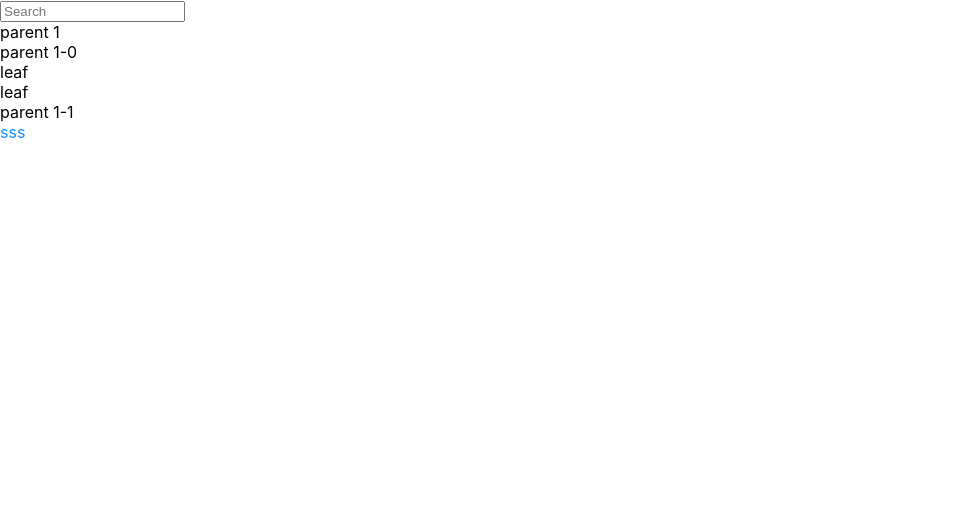
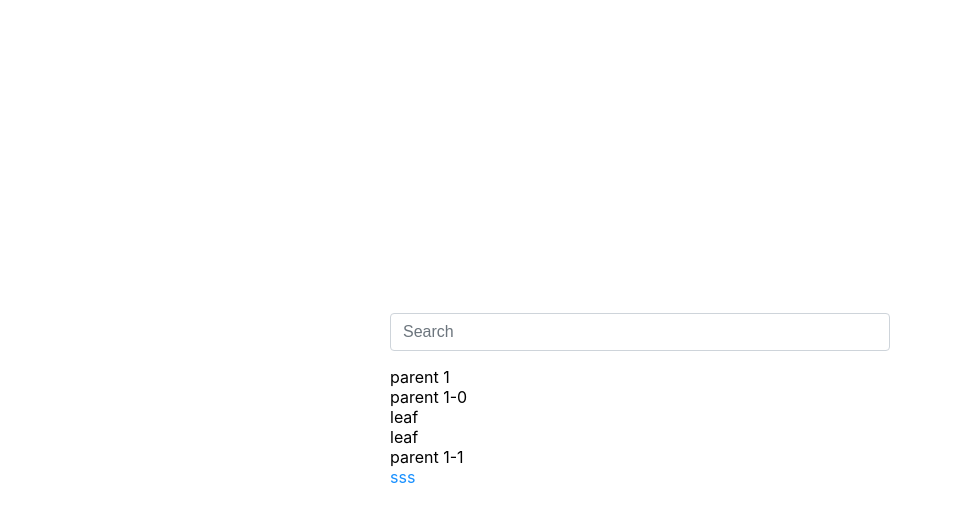
Before and after one commit to seryozhabaleyko/extended-select-demo, a React (Create React App) app: page / in a window 1280 px wide. Shown: the top 522 px of the page, without its empty margins (0-953 px from the left). Built offline with nearby package versions, Linux system fonts and the light colour scheme.

Commit message:
🎉 initial commit 🎉

```diff
--- a/src/App.module.scss
+++ b/src/App.module.scss
@@ -1,2 +1,7 @@
 .root {
+  min-width: 500px;
 }
+
+.search {
+  margin-bottom: 1rem;
+}
--- a/src/App.tsx
+++ b/src/App.tsx
@@ -48,7 +48,13 @@ function App() {
 
   return (
     <div className={styles.root}>
-      <Search placeholder="Search" value={search} onChange={onSearchChange} />
+      <Search
+        className={styles.search}
+        placeholder="Search"
+        value={search}
+        onChange={onSearchChange}
+      />
+
       <Tree
         checkable
         defaultExpandedKeys={['0-0-0', '0-0-1']}
--- a/src/components/Input/Input.module.scss
+++ b/src/components/Input/Input.module.scss
@@ -1,2 +1,43 @@
 .root {
+  display: block;
+  width: 100%;
+  padding: 0.375rem 0.75rem;
+  font-size: 1rem;
+  font-weight: 400;
+  line-height: 1.5;
+  color: #212529;
+  background-color: #fff;
+  background-clip: padding-box;
+  border: 1px solid #ced4da;
+  appearance: none;
+  border-radius: 0.25rem;
+  transition: border-color 0.15s ease-in-out, box-shadow 0.15s ease-in-out;
+
+  @media (prefers-reduced-motion: reduce) {
+    transition: none;
+  }
+
+  &:focus {
+    color: #212529;
+    background-color: #fff;
+    border-color: #86b7fe;
+    outline: 0;
+    box-shadow: 0 0 0 0.25rem rgba(13, 110, 253, 0.25);
+  }
+
+  &::-moz-placeholder {
+    color: #6c757d;
+    opacity: 1;
+  }
+
+  &::placeholder {
+    color: #6c757d;
+    opacity: 1;
+  }
+
+  &:disabled,
+  &[readonly] {
+    background-color: #e9ecef;
+    opacity: 1;
+  }
 }
--- a/src/components/Search/Search.tsx
+++ b/src/components/Search/Search.tsx
@@ -1,19 +1,20 @@
 import React from 'react';
+import clsx from 'clsx';
 
 import { Input } from '../Input';
 
 import { SearchProps } from './types';
-
 import styles from './Search.module.scss';
 
 export const Search: React.FC<SearchProps> = ({
   value,
   onChange,
   placeholder,
+  className,
 }) => {
   return (
     <Input
-      className={styles.root}
+      className={clsx(styles.root, className)}
       value={value}
       onChange={onChange}
       placeholder={placeholder}
--- a/src/components/Search/types.ts
+++ b/src/components/Search/types.ts
@@ -1,5 +1,6 @@
 export type SearchProps = {
   value: string;
   onChange: (value: string) => void;
+  className?: string;
   placeholder?: string;
 };
--- a/src/index.scss
+++ b/src/index.scss
@@ -1,3 +1,15 @@
+*,
+*::before,
+*::after {
+  box-sizing: border-box;
+}
+
+html,
+body,
+#root {
+  height: 100%;
+}
+
 body {
   margin: 0;
   font-family: -apple-system, BlinkMacSystemFont, 'Segoe UI', 'Roboto', 'Oxygen',
@@ -6,3 +18,9 @@ body {
   -webkit-font-smoothing: antialiased;
   -moz-osx-font-smoothing: grayscale;
 }
+
+#root {
+  display: flex;
+  align-items: center;
+  justify-content: center;
+}
```
